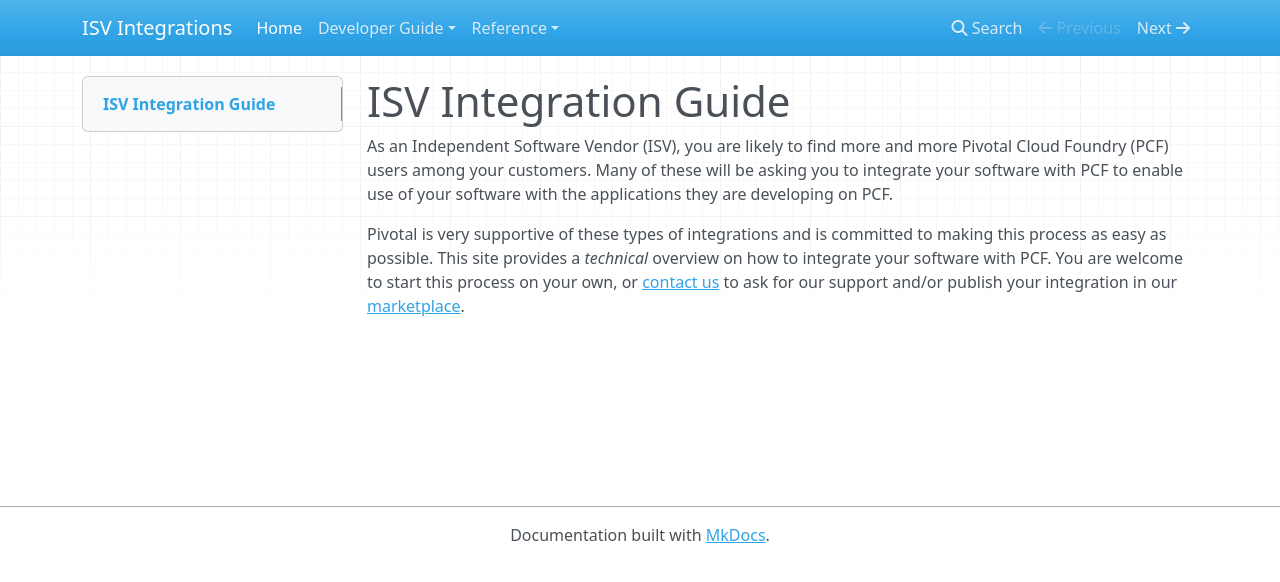
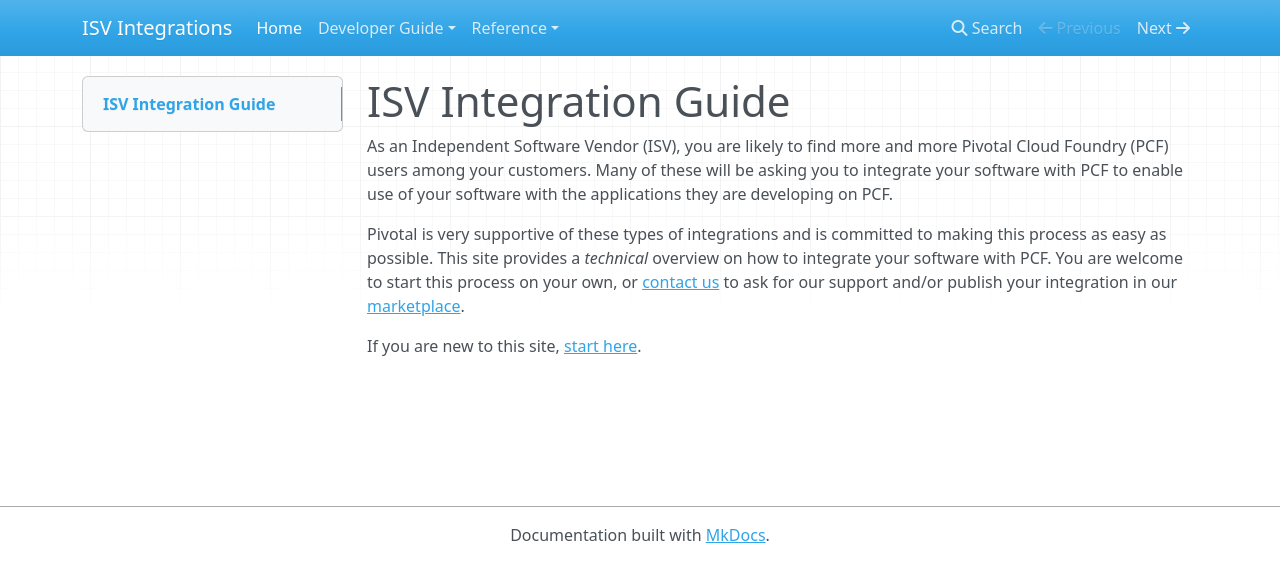
Before and after one commit to vmware-archive/isv-portal, an MkDocs documentation site: the page built from docs/index.md, in a window 1280 px wide. Shown: the top 582 px of the page. Built offline with MkDocs 1.6.1, drawn with Linux system fonts in a browser that asks for light colours; nearby versions of some CDN libraries; old or Windows-style settings are respelled for this version of MkDocs.

Commit message:
Add getting started link

```diff
--- a/docs/index.md
+++ b/docs/index.md
@@ -11,3 +11,5 @@
 start this process on your own, or [contact us](mailto:mjoseph@pivotal.io)
 to ask for our support and/or publish your integration in our
 [marketplace](network.pivotal.io).
+
+If you are new to this site, [start here](getting-started.md).
```
